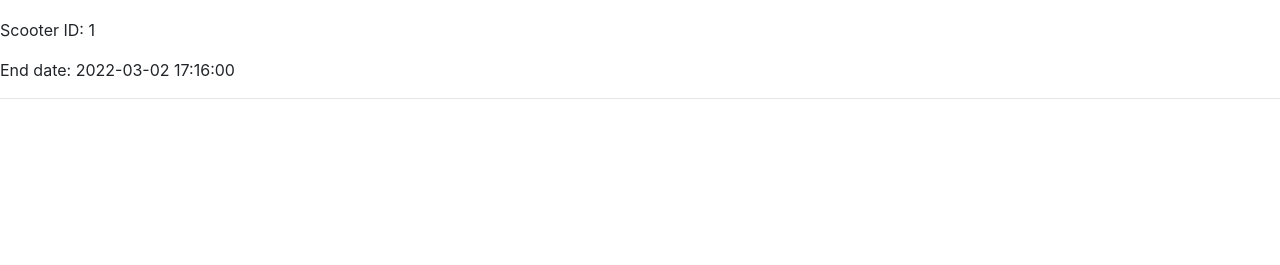
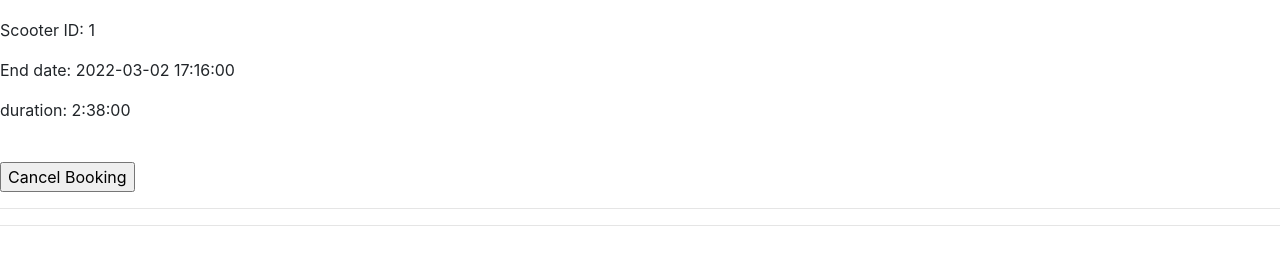
Before and after one commit to Massssssi/e-scooter-Flask-app, a Flask app: page /user/manage in a window 1280 px wide. Shown: the part 211-476 px from the top of the page. Run offline with Flask 2, Linux system fonts and the light colour scheme; a user stored in the database is signed in; data comes from the database, SQL or seed files in the repository; both versions use the stored data as it was after the commit; some libraries are stand-ins or nearby versions.

Commit message:
User can now cancel bookings, need to check that these bookings are still active before allowing them to do this though

```diff
--- a/app/templates/user.html
+++ b/app/templates/user.html
@@ -3,8 +3,6 @@
   <div class="block_content">
     {% block content %}
 
-      <h1>Hello world</h1>
-
       <h3>Hello, {{ user.email }}!</h3>
 
     {% endblock %}
--- a/app/templates/userScooterManagement.html
+++ b/app/templates/userScooterManagement.html
@@ -14,7 +14,14 @@
        <p>Session Length: {{ s.session_length}}</p>
        <p>Scooter ID: {{ s.scooter_id}}</p>
        <p>End date: {{s.end_date }}</p>
+       <p>duration: {{s.end_date - s.start_date}}
      </div>
+     <form action="{{url_for('cancel')}}" name = "statusform" method="post">
+      <input type="hidden" name="cancel" value="{{ s.id }}"/>
+      <br />
+      <input type="submit" class="deletebutton" value="Cancel Booking" name="cancelButton"/>
+    </form>
+    <hr class="solid">
      <hr>
     {% endfor %}
 
--- a/app/views.py
+++ b/app/views.py
@@ -113,7 +113,7 @@ def userScooterBooking():
     return render_template('userScooterBooking.html', title='Home', user=current_user)
 
 
-@app.route('/user/manage', methods=['GET'])
+@app.route('/user/manage', methods=['GET','POST'])
 @login_required
 def userScooterManagement():
     user=User.query.get(current_user.id)
@@ -122,10 +122,23 @@ def userScooterManagement():
     for session in user.session:
 
         sessions.append(session)
-        # session.append(session.start_date + timedelta(hours=session.session_length))
-        # additional_info.append(session.start_date + timedelta(hours=session.session_length))
+
     return render_template('userScooterManagement.html', title='Home', user=current_user, sessions=sessions)
 
+@app.route('/cancel', methods=['POST'])
+@login_required
+def cancel():
+    # print("*****")
+    session = Session.query.filter_by(
+        id=request.form['cancel']).first_or_404()
+    db.session.delete(session)
+    db.session.commit()
+    return redirect("/user/manage")
+    # return render_template('user.html', title='Home', user=current_user)
+    # return redirect("/user/manage")
+    # #return render_template("userreviews.html",
+    #                        title="Your reviews",
+    #                        reviews= AlbumReview.query.filter_by(reviewer_id=current_user.user_id))
 
 @app.route('/employee')
 @login_required
```
Also changed, not shown: app.db.
